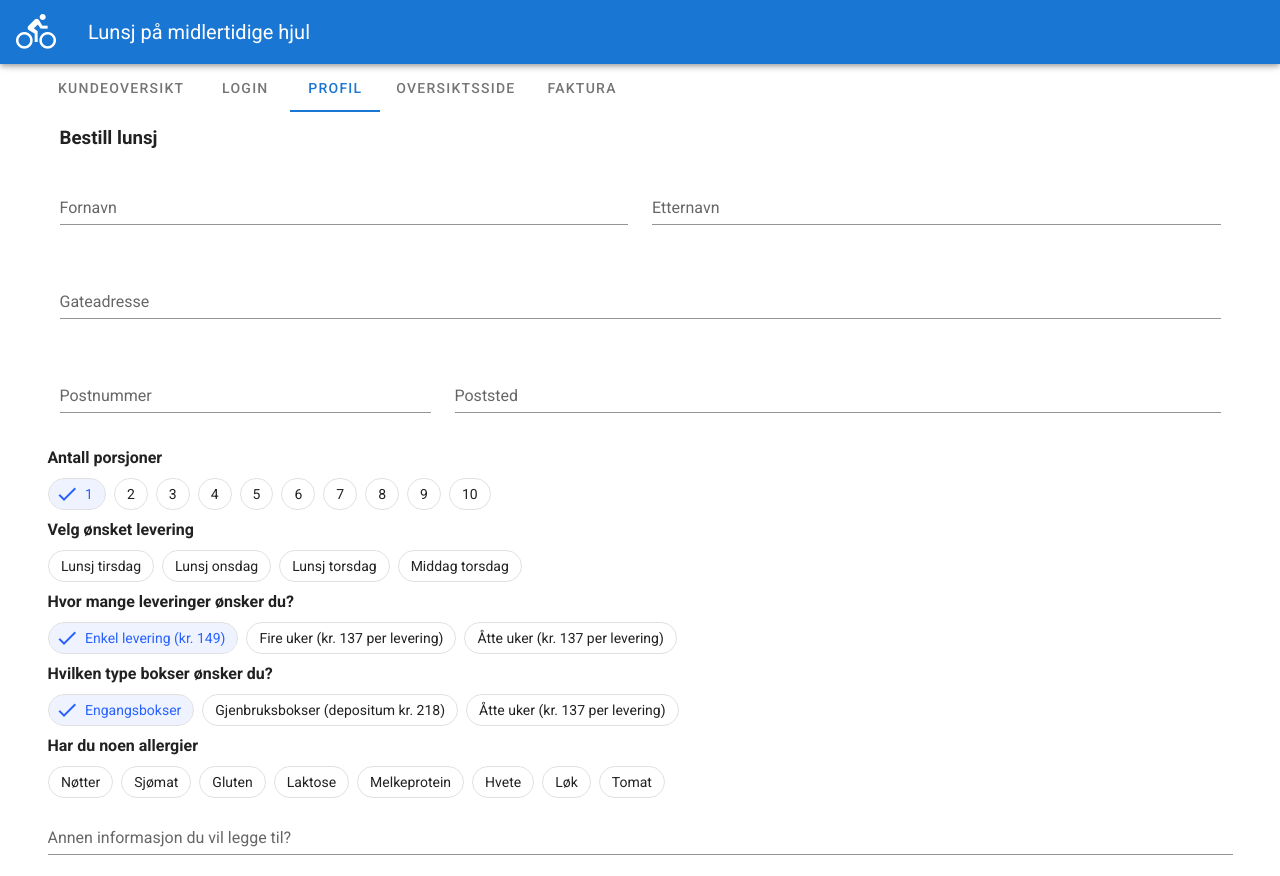
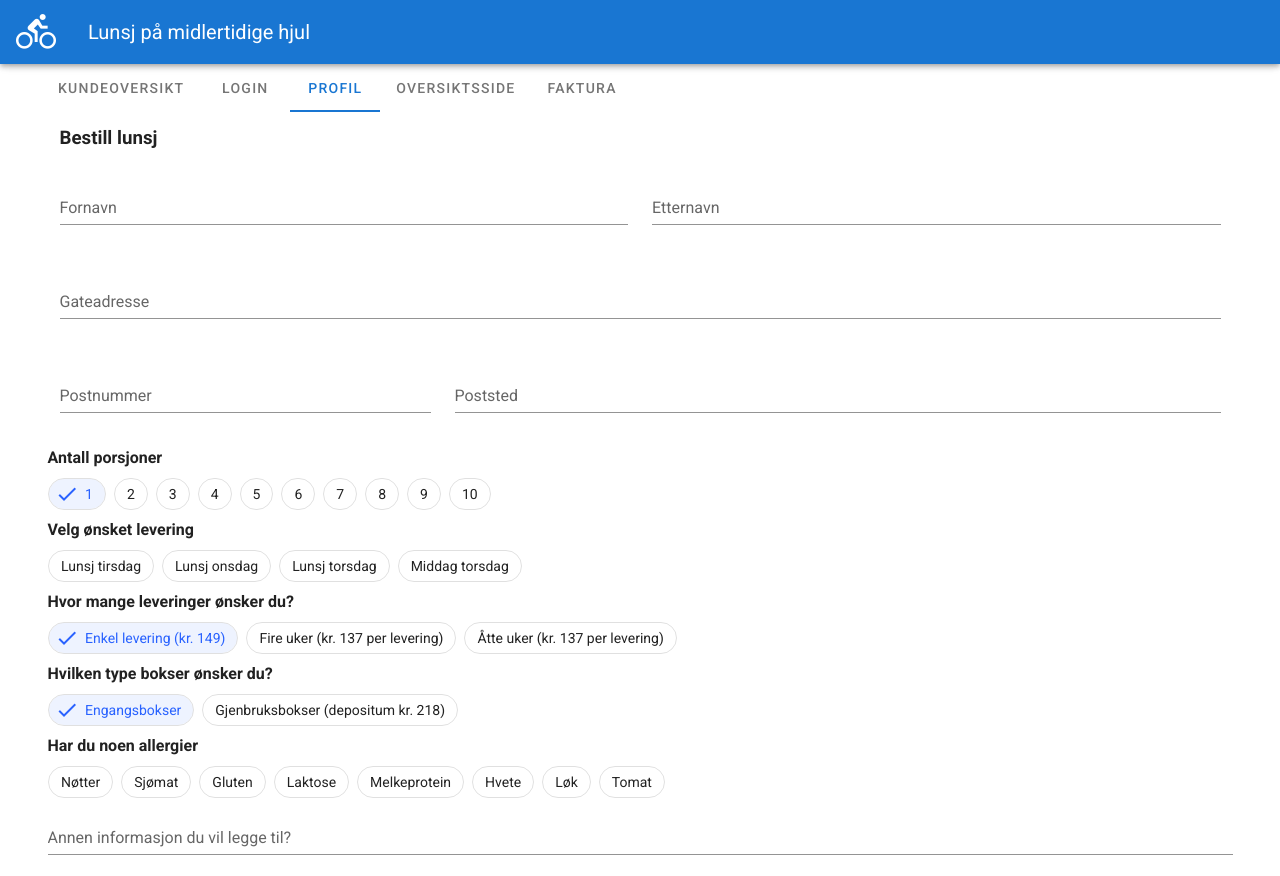
Before and after one commit to synnesorensen/bachelor, a Vue app in the folder clients/webclient/: page / in a window 1280 px wide. Both pictures are taken after a click on the tab "PROFIL". Built offline with nearby package versions, Linux system fonts and the light colour scheme.

Commit message:
Removed misplaced chip

```diff
--- a/clients/webclient/src/components/CustomerOrder.vue
+++ b/clients/webclient/src/components/CustomerOrder.vue
@@ -109,9 +109,6 @@
                 <v-chip filter outlined>
                     Gjenbruksbokser (depositum kr. 218)
                 </v-chip>
-                <v-chip filter outlined>
-                    Åtte uker (kr. 137 per levering)
-                </v-chip>
             </v-chip-group>
         </v-row>
         <v-row>
```
